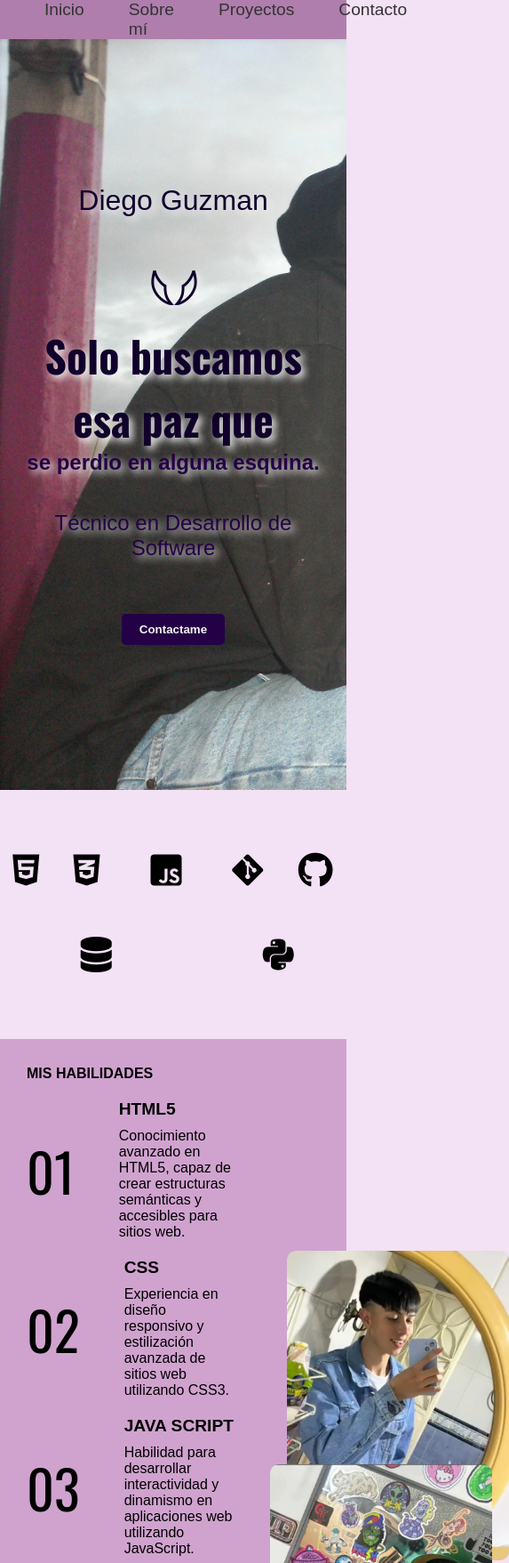
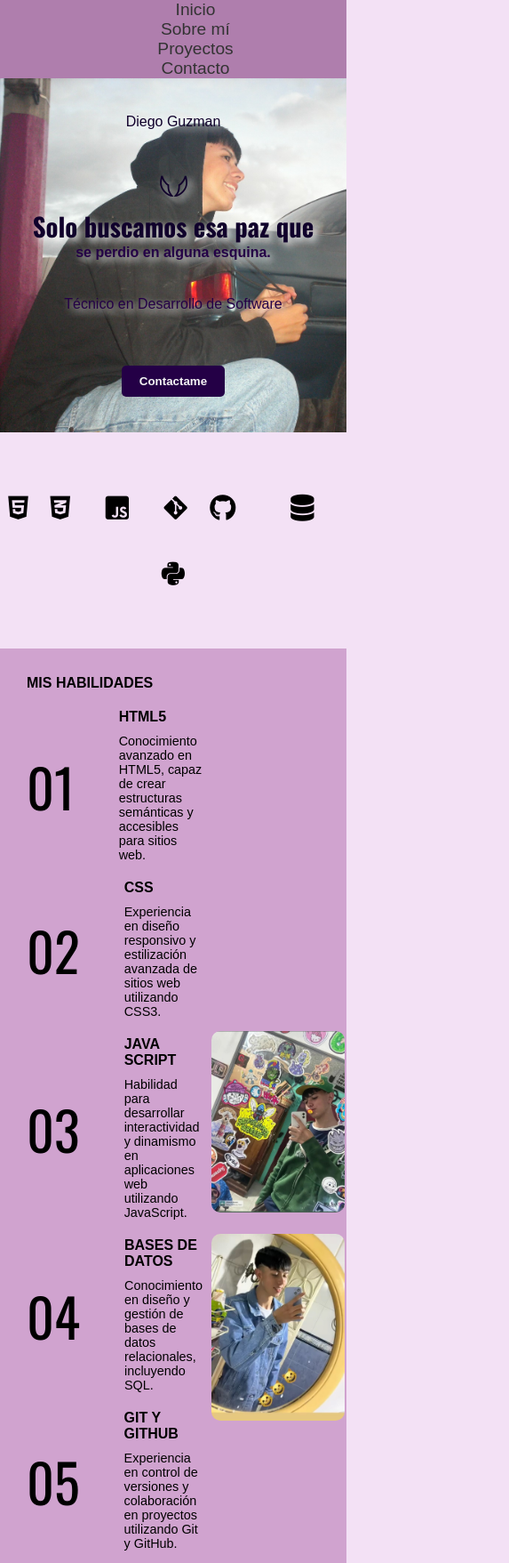
Before and after one commit to diego717191/PORTAFOLIO-PERSONAL-1, a plain HTML site: page index.html in a window 390 px wide. Shown: the top 1757 px of the page at 89% size, 573 px wide, since content can reach past the window. Drawn offline with nearby package versions, Linux system fonts and the light colour scheme.

Commit message:
codigo responsivo

```diff
--- a/styles.css
+++ b/styles.css
@@ -306,3 +306,74 @@ body {
     margin: 0 10px;
     font-size: 1.2rem;
 }
+/* Móvil (menos de 768px) */
+@media screen and (max-width: 767px) {
+  .menu ul {
+    flex-direction: column;
+    align-items: center;
+  }
+
+  .header {
+    padding: 40px 15px;
+    height: auto;
+  }
+
+  .header h1 {
+    font-size: 1.8rem;
+  }
+
+  .header span,
+  .header p {
+    font-size: 1rem;
+  }
+
+  .tecnologias {
+    font-size: 30px;
+    gap: 15px;
+  }
+
+  .tecnologias-icon-text {
+    font-size: 16px;
+  }
+
+  .habi-numero {
+    font-size: 40px;
+    margin-right: 20px;
+  }
+
+  .habi-descrip h3 {
+    font-size: 1rem;
+  }
+
+  .habi-descrip p {
+    font-size: 0.9rem;
+  }
+
+  .habi-seccion-dos {
+    flex-direction: column;
+    height: auto;
+    margin-top: 30px;
+  }
+
+  .habi-seccion-dos-img1 img,
+  .habi-seccion-dos-img2 img {
+    width: 150px;
+    position: static;
+    margin: 10px;
+  }
+
+  .sobre-mi-texto h2 {
+    font-size: 1.6rem;
+  }
+
+  .footer-links ul,
+  .footer-contacto ul {
+    flex-direction: column;
+    gap: 8px;
+  }
+
+  .footer-links a,
+  .footer-contacto li {
+    font-size: 0.95rem;
+  }
+}
```
